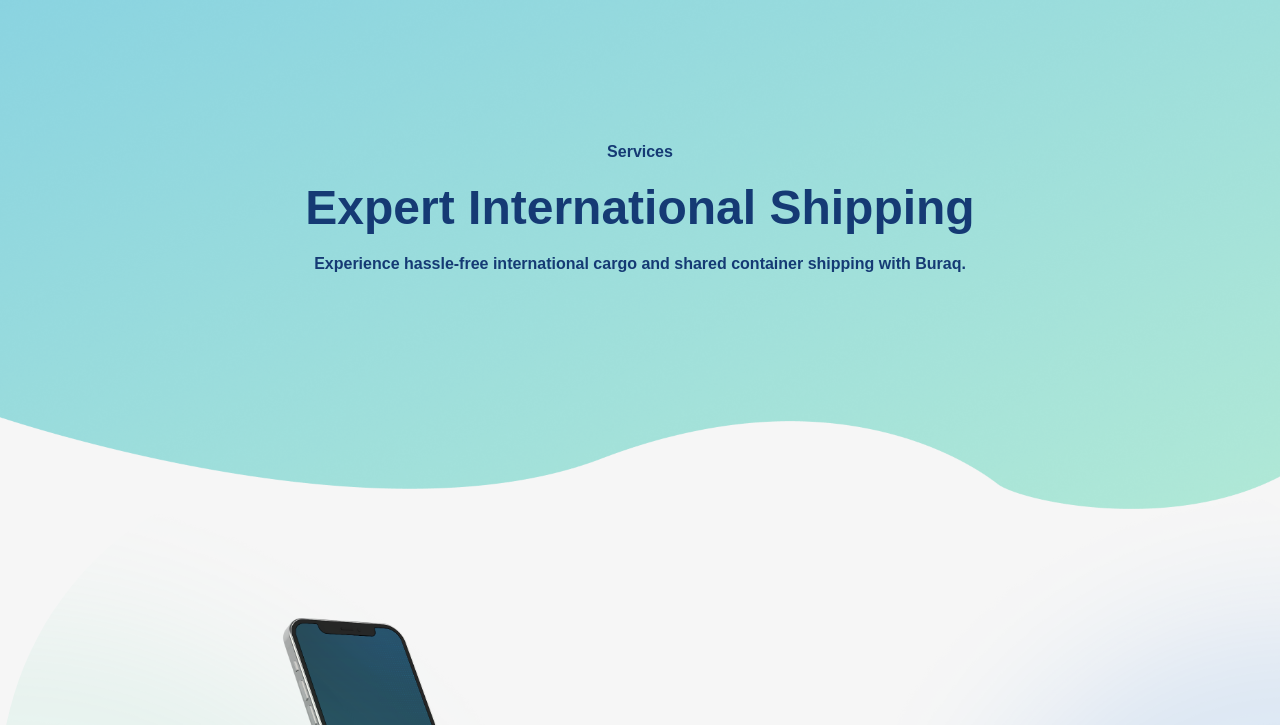
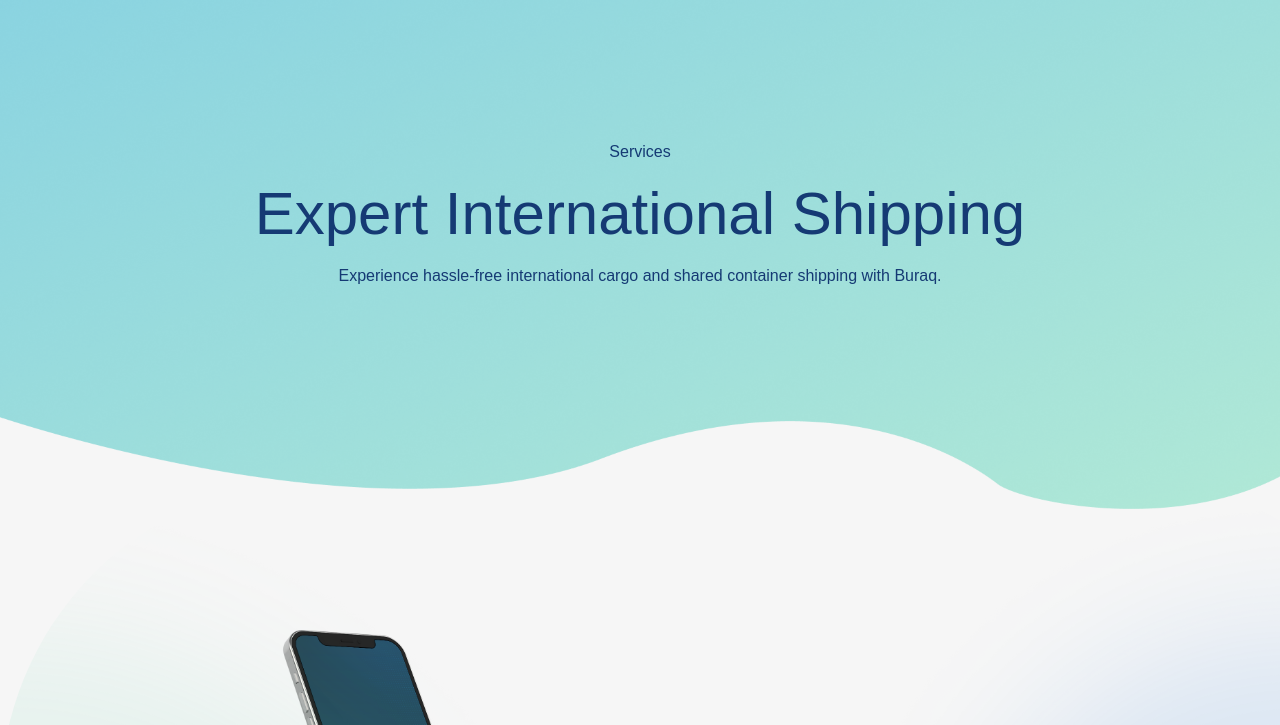
Before and after one commit to moyoussef11/BuraqSite, a website: page src/services.html in a window 1280 px wide. Shown: the part 70-795 px from the top of the page. Drawn offline with nearby package versions, Linux system fonts and the light colour scheme.

Commit message:
edit font

```diff
--- a/src/services.html
+++ b/src/services.html
@@ -172,9 +172,9 @@
       <!-- End header header -->
       <!-- Start hero section -->
       <div class="service padding">
-        <div class="mainColor font-bold text-center flex flex-col space-y-5">
+        <div class="mainColor text-center flex flex-col space-y-5">
           <span>Services</span>
-          <h3 class="text-3xl md:text-5xl">Expert International Shipping</h3>
+          <h3 class="text-3xl md:text-6xl">Expert International Shipping</h3>
           <p>
             Experience hassle-free international cargo and shared container
             shipping with Buraq.
```
Also changed, not shown: src/output.css.
